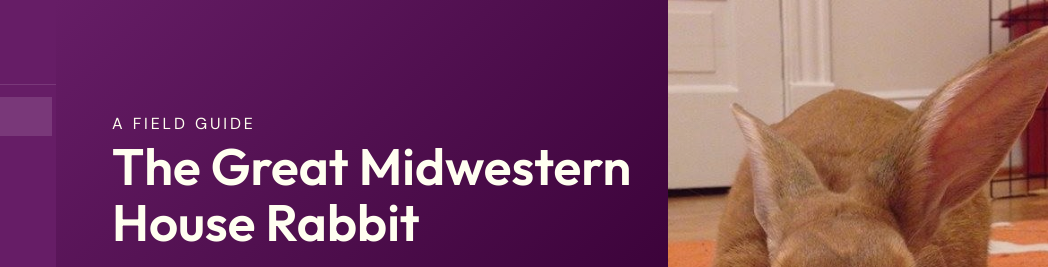
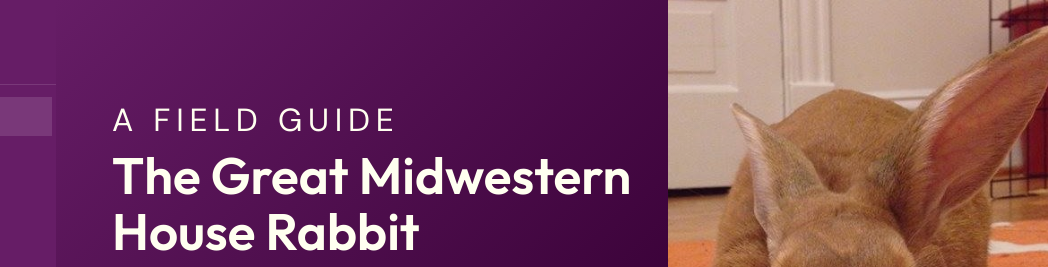
Before and after one commit to tf-G/GreatMWHrabbit, a plain HTML site: page index.html in a window 1280 px wide. Shown: the top 267 px of the page, 232-1280 px from the left. Drawn offline with Linux system fonts and the light colour scheme.

Commit message:
more eyebrow

```diff
--- a/style.css
+++ b/style.css
@@ -250,11 +250,11 @@ body {
 }
 
 .hero-eyebrow {
-  font-size: 1rem;
+  font-size: 2rem;
   letter-spacing: 0.18em;
   text-transform: uppercase;
-  color: var(--ivory);          /* replaces moss-light which failed on dark bg */
-  margin-top: 0.5rem;
+  color: var(--ivory);          /* replaces moss-light which failed on dark bg
+  margin-top: 0.5rem; */
 }
 
 .hero-title {
```
